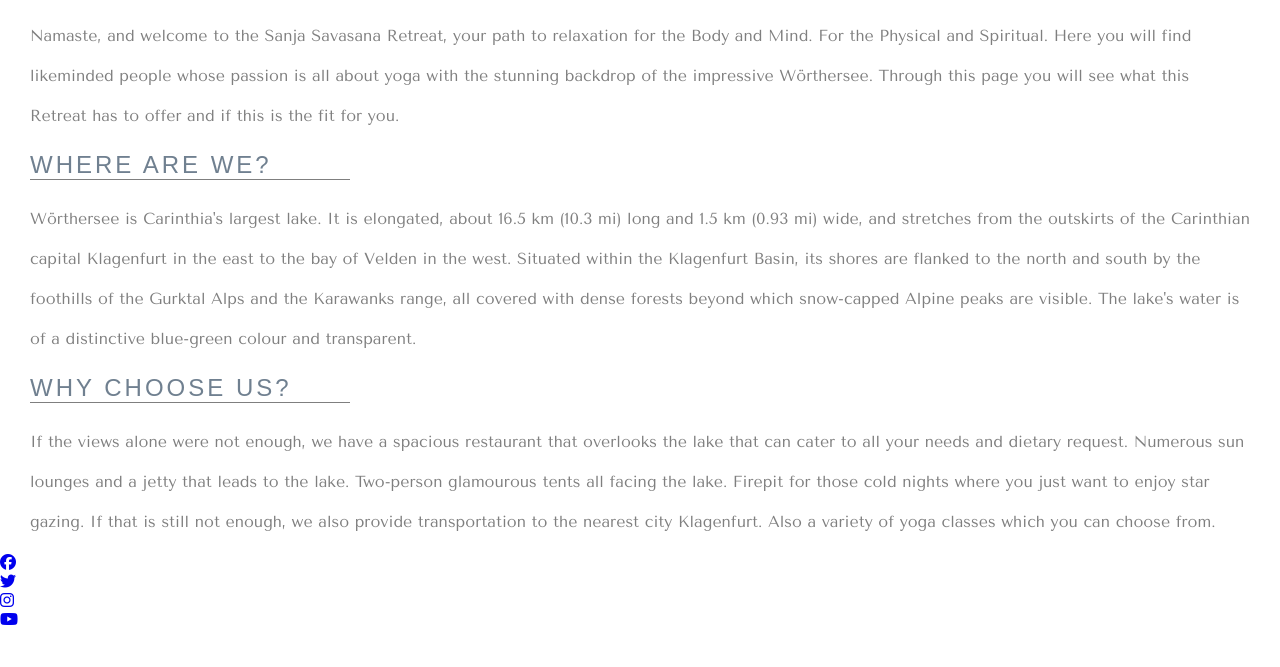
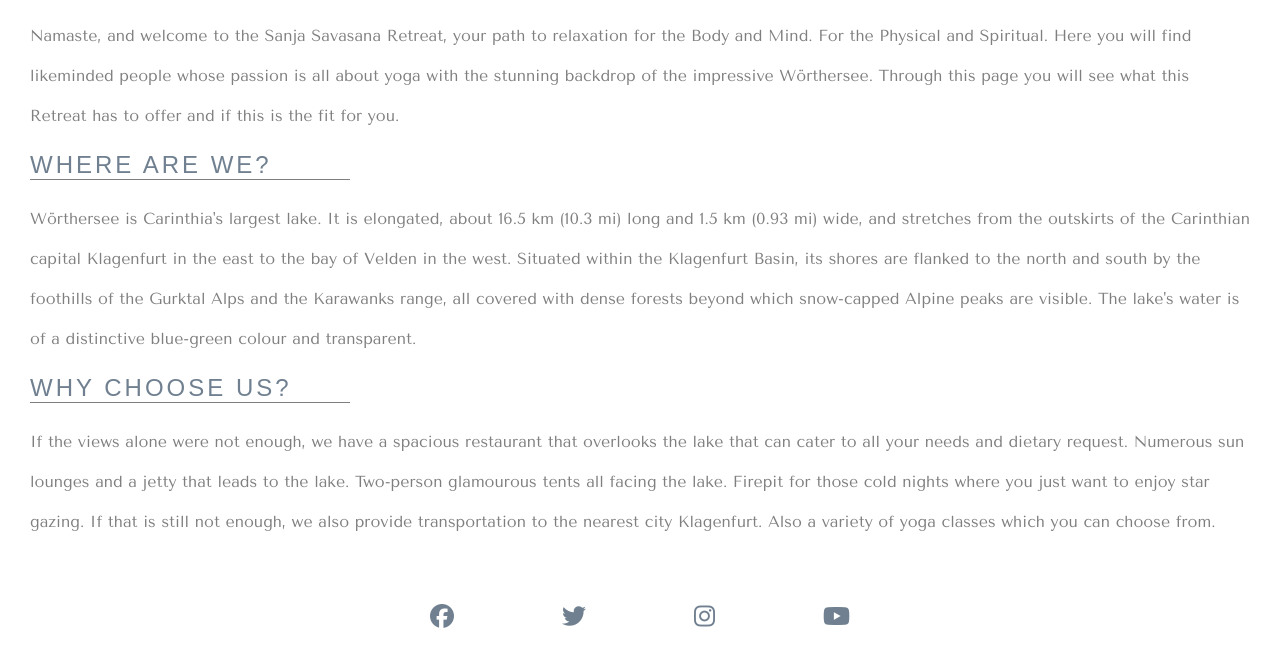
Before and after one commit to Stocks84/Sanja-Savasana-Retreat, a plain HTML site: page index.html in a window 1280 px wide. Shown: the part 722-1389 px from the top of the page. Before the commit the page ends 1351 px from the top, so only its background shows below. Drawn offline with nearby package versions, Linux system fonts and the light colour scheme; a web font is replaced by a local one.

Commit message:
Add style to social network icons and footer

```diff
--- a/assets/css/style.css
+++ b/assets/css/style.css
@@ -91,7 +91,6 @@ h1, h2 {
     position: absolute;
     top: 470px;
     left: 30px;
-
 }
 
 /* retreat content */
@@ -125,3 +124,22 @@ h1, h2 {
 }
 
 /* footer and social media */
+
+footer {
+    height: 150px
+}
+
+.social-icons {
+    text-align: center;
+}
+
+.social-icons > li {
+    display: inline;
+}
+
+.social-icons i {
+    font-size: 150%;
+    margin: 2%;
+    padding: 2%;
+    color: #708090;
+}
--- a/index.html
+++ b/index.html
@@ -57,7 +57,7 @@
     </section>
 
     <footer>
-        <ul>
+        <ul class="social-icons">
             <li>
                 <a href="https://facebook.com" target="_blank" rel="noopener" aria-label="Opens our facebook page (opens in a new tab)"><i class="fa-brands fa-facebook"></i></a>
             </li>
```
